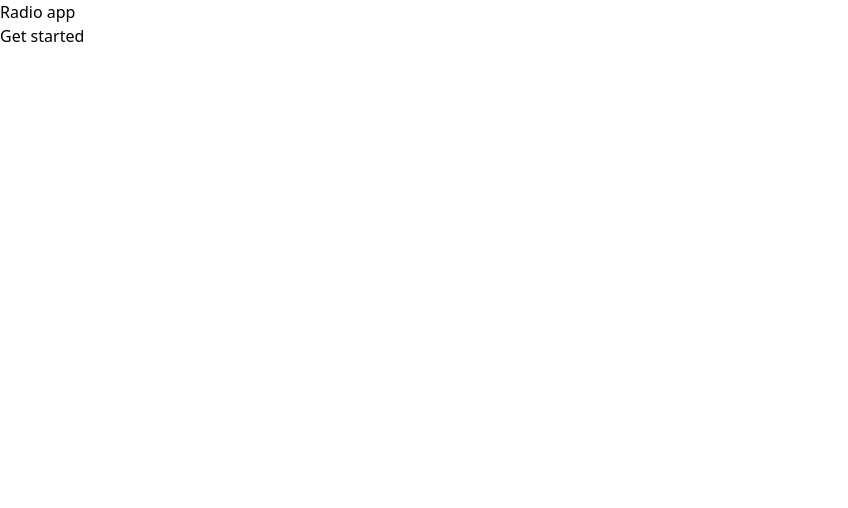
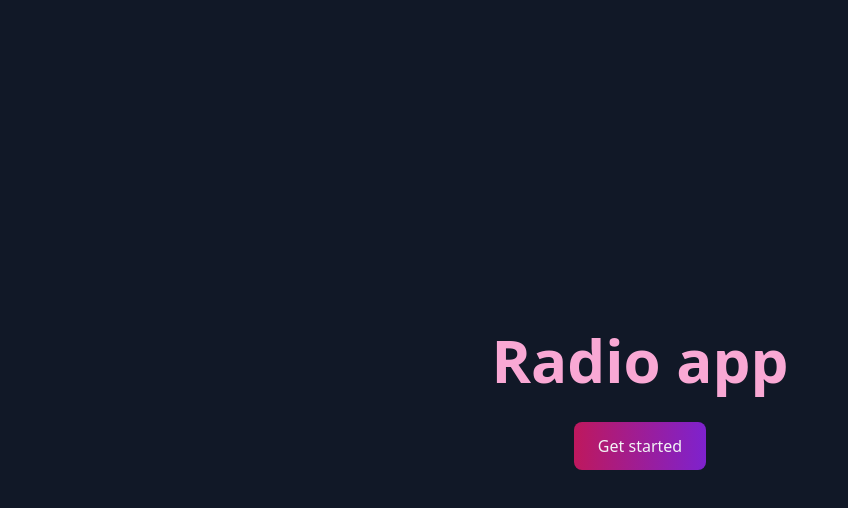
Before and after one commit to hazimco/radio-app, a React (Vite) app: page / in a window 1280 px wide. Shown: the top 508 px of the page, without its empty margins (0-848 px from the left). Built offline with nearby package versions, Linux system fonts and the light colour scheme.

Commit message:
adding initial styling to start page - will need to do some size adjustments

```diff
--- a/src/App.jsx
+++ b/src/App.jsx
@@ -10,6 +10,7 @@ const App = () => {
   const [channelId, setChannelId] = useState("132");
 
   return (
+    <div className="bg-gray-900 h-screen flex justify-center">
       <Routes>
         <Route path="/" element={<Start />} />
         <Route path="/channel" element={<Channel />}>
@@ -17,6 +18,7 @@ const App = () => {
           <Route path="episodes/:programId" element={<Episodes />} />
         </Route>
       </Routes>
+    </div>
   );
 };
 
--- a/src/components/Start.jsx
+++ b/src/components/Start.jsx
@@ -2,9 +2,14 @@ import { Link } from "react-router-dom";
 
 const Start = () => {
   return (
-    <div>
-      <h1>Radio app</h1>
-      <Link to={"/channel"}>Get started</Link>
+    <div className="flex flex-col items-center justify-center gap-8">
+      <h1 className="text-pink-300 text-6xl font-semibold">Radio app</h1>
+      <Link
+        to={"/channel"}
+        className="text-gray-100 text-center bg-gradient-to-r from-pink-700 to-purple-700 rounded-lg px-6 py-3"
+      >
+        Get started
+      </Link>
     </div>
   );
 };
```
Lines whose indentation alone changed are shown as unchanged.
